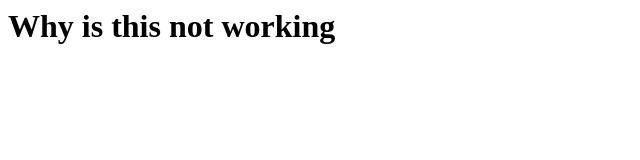
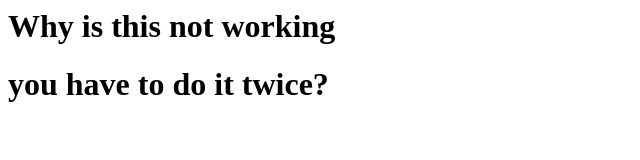
Before and after one commit to kkaiserweb/map, a plain HTML site: page index.html in a window 1280 px wide. Shown: the whole page, without its empty margins (0-640 px from the left). Drawn offline with Linux system fonts and the light colour scheme.

Commit message:
Update index.html

```diff
--- a/index.html
+++ b/index.html
@@ -1 +1,2 @@
 <h1>Why is this not working</h1>
+<h1>you have to do it twice?</h1>
```
